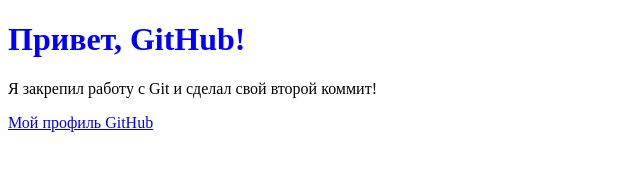
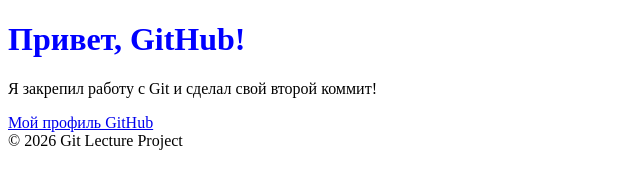
Before and after one commit to Artsiom-Krautsou/git-lecture, a plain HTML site: page index.html in a window 1280 px wide. Shown: the whole page, without its empty margins (0-640 px from the left). Drawn offline with Linux system fonts and the light colour scheme.

Commit message:
Добавил подвал сайта

```diff
--- a/index.html
+++ b/index.html
@@ -9,6 +9,6 @@
     <h1 style="color: blue;">Привет, GitHub!</h1>
     <p>Я закрепил работу с Git и сделал свой второй коммит!</p>
     <a href="https://github.com">Мой профиль GitHub</a>
-
+<footer>© 2026 Git Lecture Project</footer>
 </body>
 </html>
```
